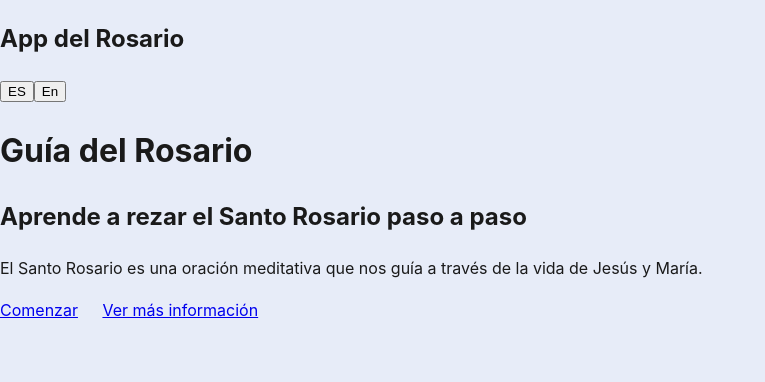
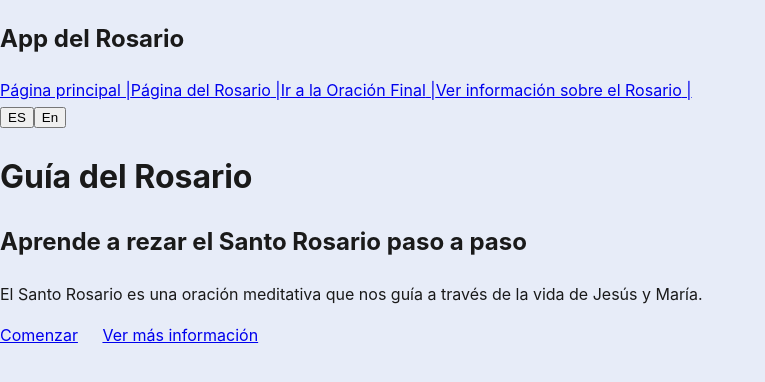
Before and after one commit to LuisDev912/Rosary-guide, a React (Vite) app: page / in a window 1280 px wide. Shown: the top 382 px of the page, without its empty margins (0-765 px from the left). Built offline with nearby package versions, Linux system fonts and the light colour scheme.

Commit message:
"feat: finish Header.jsx component structure and refactor - Use the same logic that NotFoundPage page uses to show all the pages. - Move the title to the start and the language buttons to the end. - Add a new page in notFound.pages both in en.json and es.json."

```diff
--- a/src/components/Header.jsx
+++ b/src/components/Header.jsx
@@ -1,12 +1,28 @@
 import LanguageSwitcher from './LanguageSwitcher.jsx'
 import { useTranslation } from 'react-i18next';
+import { NavLink } from './NavLink.jsx';
 
 function Header() {
     const { t } = useTranslation();
+    const pages = t("notFound.pages", { returnObjects: true });
+    const links = [
+        "/",
+        "/Rosary",
+        "/Rosary/end",
+        "/info"
+    ];
 
     return (
         <header>
             <h2>{t("home.headerTitle")}</h2>
+
+            <nav>
+                {pages.map((pageLabel, index) => (
+                    <NavLink key={index} to={links[index]}>
+                        {pageLabel} |
+                    </NavLink>
+                ))}
+            </nav>
 
             <LanguageSwitcher />
         </header>
--- a/src/locales/en/en.json
+++ b/src/locales/en/en.json
@@ -24,7 +24,8 @@
         "pages": [
             "Main page",
             "Rosary page",
-            "Final Prayer"
+            "Final Prayer",
+            "See more information about the Holy Rosary."
         ]
     },
     "end": {
--- a/src/locales/es/es.json
+++ b/src/locales/es/es.json
@@ -24,7 +24,8 @@
         "pages": [
             "Página principal",
             "Página del Rosario",
-            "Ir a la Oración Final"
+            "Ir a la Oración Final",
+            "Ver información sobre el Rosario"
         ]
     },
     "end": {
--- a/src/pages/NotFoundPage.jsx
+++ b/src/pages/NotFoundPage.jsx
@@ -8,7 +8,8 @@ export default function NotFoundPage() {
     const links = [
         "/",
         "/Rosary",
-        "/Rosary/end"
+        "/Rosary/end",
+        "/info"
     ];
 
     return (
@@ -24,6 +25,7 @@ export default function NotFoundPage() {
                         </NavLink>
                     </li>
                 ))}
+                {/* TODO: refactor duplicated code in NotFoundPage page and Header component */}
             </ul>
         </main>
     )
```
